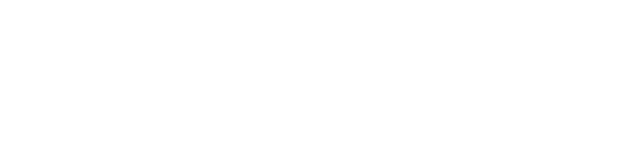
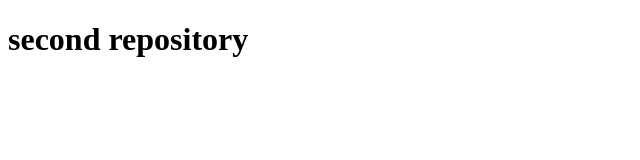
Before and after one commit to Samsuddin-Shohan/my-second-repo, a plain HTML site: page index.html in a window 1280 px wide. Shown: the whole page, without its empty margins (0-640 px from the left). Drawn offline with Linux system fonts and the light colour scheme.

Commit message:
h1 added

```diff
--- a/index.html
+++ b/index.html
@@ -7,6 +7,6 @@
     <title>may second repo</title>
 </head>
 <body>
-
+    <h1>second repository</h1>
 </body>
 </html>
```
